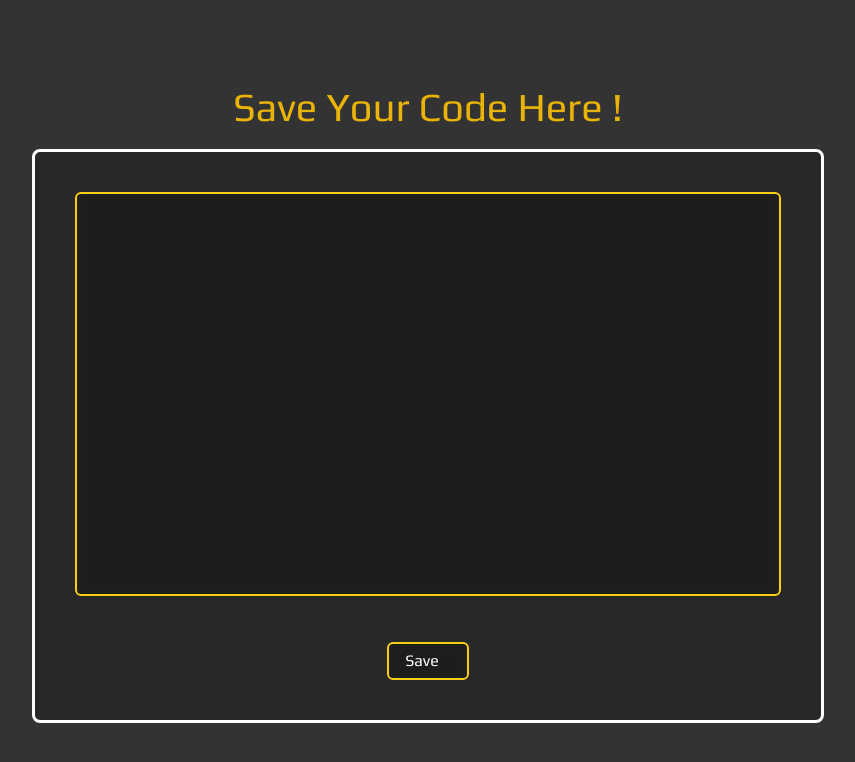
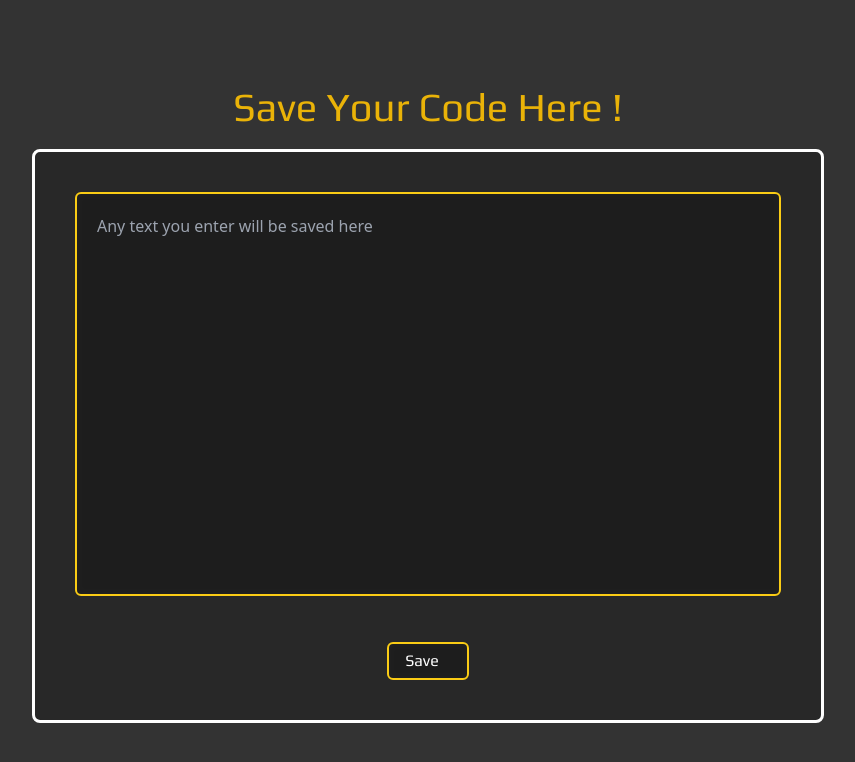
Before and after one commit to raju0005/copy-code, a React (Vite) app in the folder codedpad-clone/: page /content in a window 1280 px wide. Shown: the top 762 px of the page, without its empty margins (212-1067 px from the left). Built offline with nearby package versions, Linux system fonts and the light colour scheme; no server answers; some icons are missing; a web font is replaced by a local one.

Commit message:
Update Content.jsx

```diff
--- a/codedpad-clone/src/components/Content.jsx
+++ b/codedpad-clone/src/components/Content.jsx
@@ -61,6 +61,7 @@ const Content = ({ uniq_id }) => {
             <textarea
               value={content}
               onChange={handleChange}
+              placeholder="Any text you enter will be saved here"
               className='w-full border-[2px] border-yellow-400 text-white rounded-md bg-black bg-clip-padding backdrop-filter backdrop-blur-sm bg-opacity-10 resize-none p-5 focus:outline-none focus:ring-1 focus:ring-yellow-500 focus:border-yellow-500'
               name=""
               id=""
```
